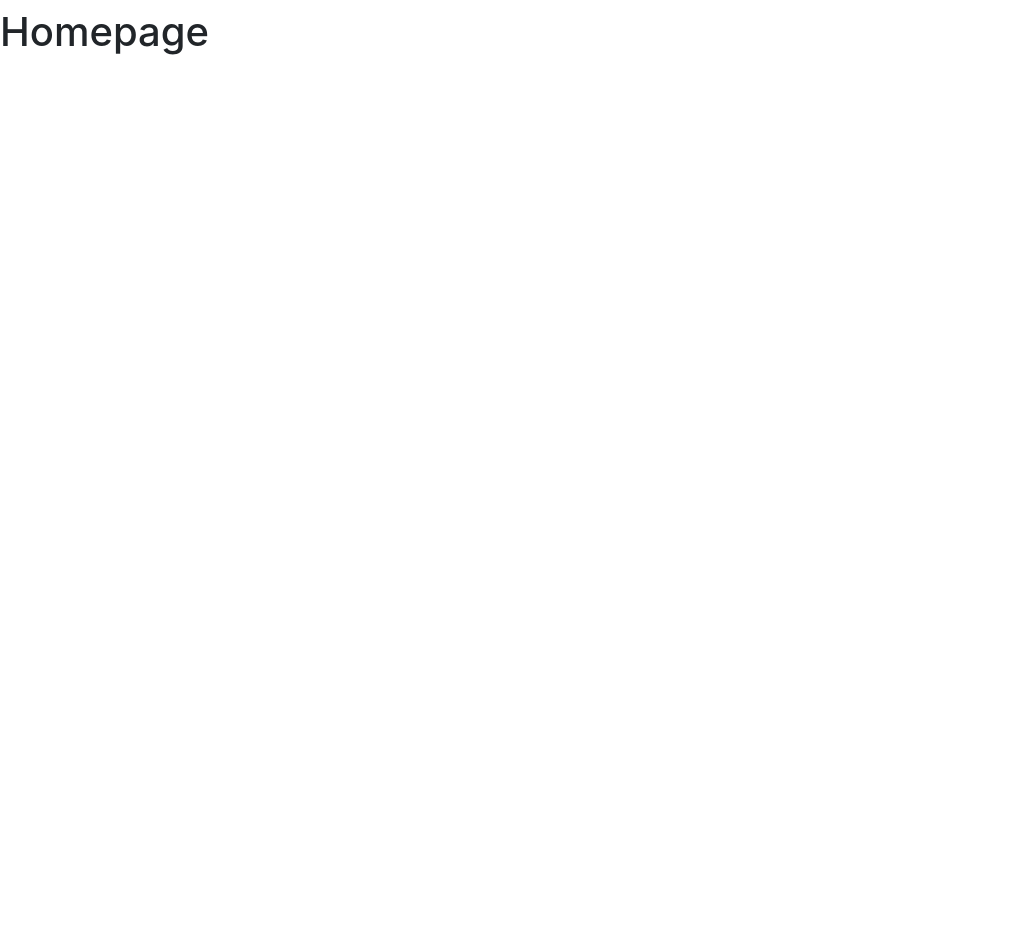
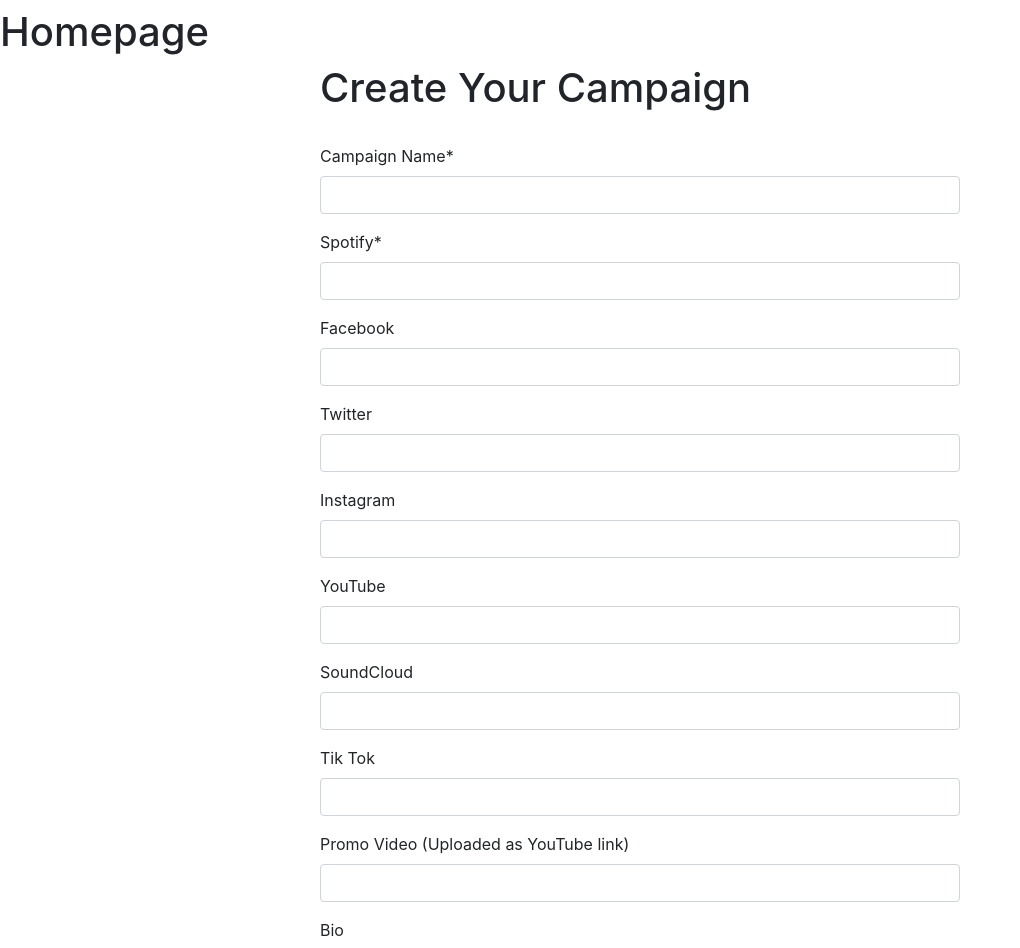
Before and after one commit to dannyscheiner/journey.io, a React app: page / in a window 1280 px wide. Shown: the top 948 px of the page, without its empty margins (0-1020 px from the left). Before the commit the page ends 800 px from the top, so only its background shows below. Built offline with nearby package versions, Linux system fonts and the light colour scheme.

Commit message:
Created the CreateCampaign form component

```diff
--- a/client/App.jsx
+++ b/client/App.jsx
@@ -6,12 +6,12 @@ import { Switch, Route } from 'react-router-dom';
 
 import Homepage from './components/Homepage.jsx';
 
-const App = props => {
+const App = (props) => {
   return (
-    <div className="router">
+    <div className='router'>
       <main>
         <Switch>
-          <Route exact path="/" component={Homepage} />
+          <Route exact path='/' component={Homepage} />
           {/* <Route exact path="/login" component={} /> */}
         </Switch>
       </main>
--- /dev/null
+++ b/client/components/CreateCampaign.jsx
@@ -0,0 +1,97 @@
+/* eslint-disable react/no-array-index-key */
+import React, { useState, Component } from 'react';
+import { Link, Redirect } from 'react-router-dom';
+import { Form, Button } from 'react-bootstrap';
+
+const createCampaign = (props) => {
+  const [spotifyWarning, setWarning] = useState(false);
+  const warningText = spotifyWarning ? 'Please include a link to Spotify' : '';
+  function createCampaign(e) {
+    e.preventDefault();
+    //check if spotify url is valid
+    if (!e.target.spotifyInput.value.toLowerCase().includes('spotify')) {
+      setWarning(true);
+      return;
+    }
+    const campaignData = {
+      artist_id: props.artist_id,
+      name: e.target.campaignName.value,
+      blurb: e.target.bioInput.value,
+      video: e.target.promoVideo.value,
+      facebook: e.target.facebookInput.value,
+      twitter: e.target.twitterInput.value,
+      instagram: e.target.instagramInput.value,
+      youtube: e.target.youtubeInput.value,
+      soundcloud: e.target.soundcloudInput.value,
+      tiktok: e.target.tiktokInput.value,
+      spotify: e.target.spotifyInput.value
+    };
+    fetch('/artist/newCampaign', {
+      method: 'Post',
+      headers: {
+        'Content-Type': 'application/json'
+      },
+      body: JSON.stringify(campaignData)
+    })
+      .then((response) => response.json())
+      .then((campaignData) => {
+        console.log('Success', campaignData);
+      })
+      .catch((error) => {
+        console.log('Error', error);
+      });
+  }
+  return (
+    <div className='createCampaign' style={{ width: '50%', margin: 'auto' }}>
+      <h1>Create Your Campaign</h1>
+      <br></br>
+      <Form onSubmit={createCampaign}>
+        <Form.Group controlId='campaignNameInput'>
+          <Form.Label>Campaign Name*</Form.Label>
+          <Form.Control type='input' required />
+        </Form.Group>
+        <Form.Group controlId='spotifyInput'>
+          <Form.Label>Spotify*{warningText}</Form.Label>
+          <Form.Control type='input' required />
+        </Form.Group>
+        <Form.Group controlId='facebookInput'>
+          <Form.Label>Facebook</Form.Label>
+          <Form.Control type='input' />
+        </Form.Group>
+        <Form.Group controlId='twitterInput'>
+          <Form.Label>Twitter</Form.Label>
+          <Form.Control type='input' />
+        </Form.Group>
+        <Form.Group controlId='instagramInput'>
+          <Form.Label>Instagram</Form.Label>
+          <Form.Control type='input' />
+        </Form.Group>
+        <Form.Group controlId='youtubeInput'>
+          <Form.Label>YouTube</Form.Label>
+          <Form.Control type='input' />
+        </Form.Group>
+        <Form.Group controlId='soundcloudInput'>
+          <Form.Label>SoundCloud</Form.Label>
+          <Form.Control type='input' />
+        </Form.Group>
+        <Form.Group controlId='tiktokInput'>
+          <Form.Label>Tik Tok</Form.Label>
+          <Form.Control type='input' />
+        </Form.Group>
+        <Form.Group controlId='promoVideoInput'>
+          <Form.Label>Promo Video (Uploaded as YouTube link)</Form.Label>
+          <Form.Control type='input' />
+        </Form.Group>
+        <Form.Group controlId='bioInput'>
+          <Form.Label>Bio</Form.Label>
+          <Form.Control as='textarea' rows='3' />
+        </Form.Group>
+        <Button variant='primary' type='submit'>
+          Submit
+        </Button>
+      </Form>
+    </div>
+  );
+};
+
+export default createCampaign;
--- a/client/components/Homepage.jsx
+++ b/client/components/Homepage.jsx
@@ -1,18 +1,19 @@
 /* eslint-disable react/no-array-index-key */
 import React, { Component } from 'react';
 import { Link, Redirect } from 'react-router-dom';
+import CreateCampaign from './CreateCampaign.jsx';
 
 class Homepage extends Component {
   constructor(props) {
     super(props);
-      this.state = {
-      };
-    }
+    this.state = {};
+  }
 
   render() {
     return (
       <div className='homepage'>
         <h1>Homepage</h1>
+        <CreateCampaign />
       </div>
     );
   }
```
